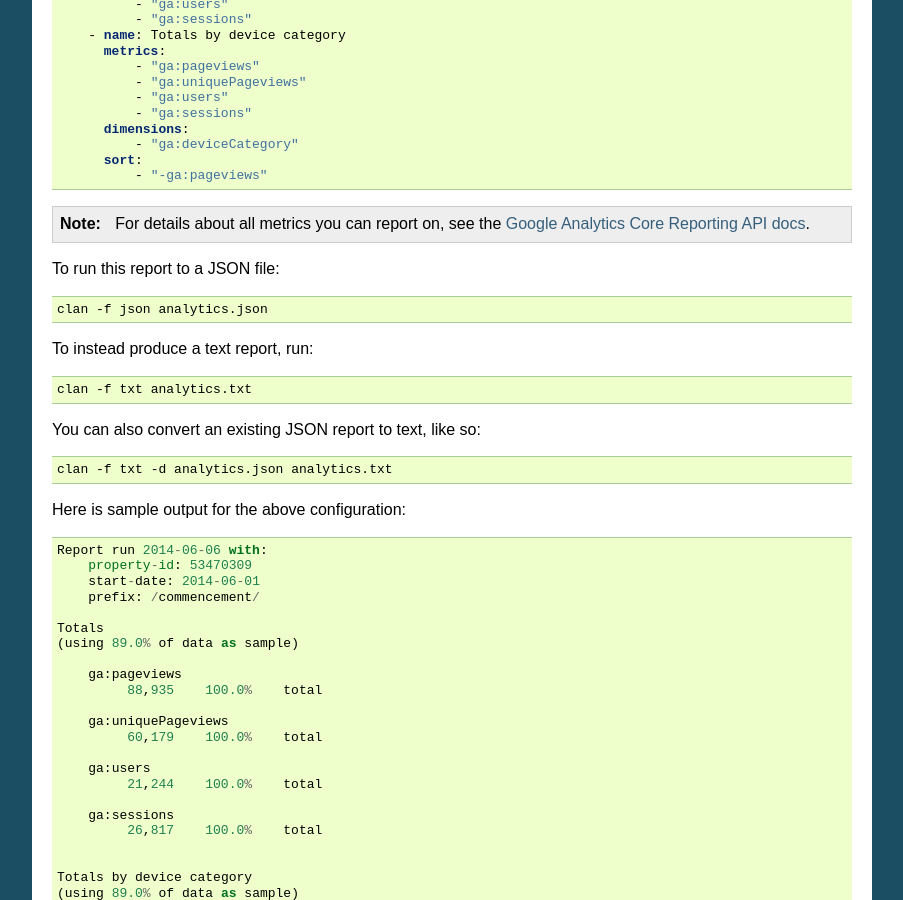
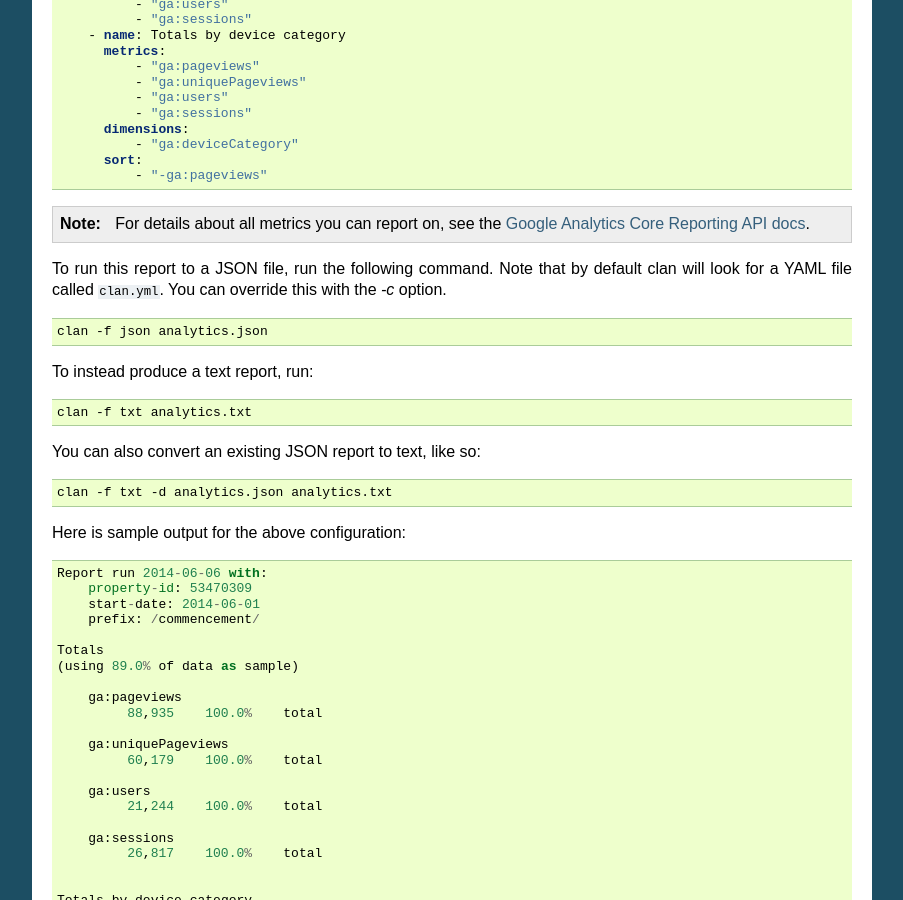
Before and after one commit to onyxfish/clan, a Sphinx documentation site: the page built from docs/index.rst, in a window 1280 px wide and 900 px high, scrolled down 1439 px. Shown: the whole window, without its empty margins (198-1101 px from the left). Built offline with Sphinx 7.4.7, drawn with Linux system fonts in a browser that asks for light colours.

Commit message:
Docuemnt default YAML name.

```diff
--- a/docs/index.rst
+++ b/docs/index.rst
@@ -88,7 +88,7 @@ To configure clan, create a YAML data file describing the analytics you want to
 
     For details about all metrics you can report on, see the `Google Analytics Core Reporting API docs <https://developers.google.com/analytics/devguides/reporting/core/dimsmets>`_.
 
-To run this report to a JSON file:
+To run this report to a JSON file, run the following command. Note that by default clan will look for a YAML file called :code:`clan.yml`. You can override this with the `-c` option.
 
 .. code-block:: bash
 
```
